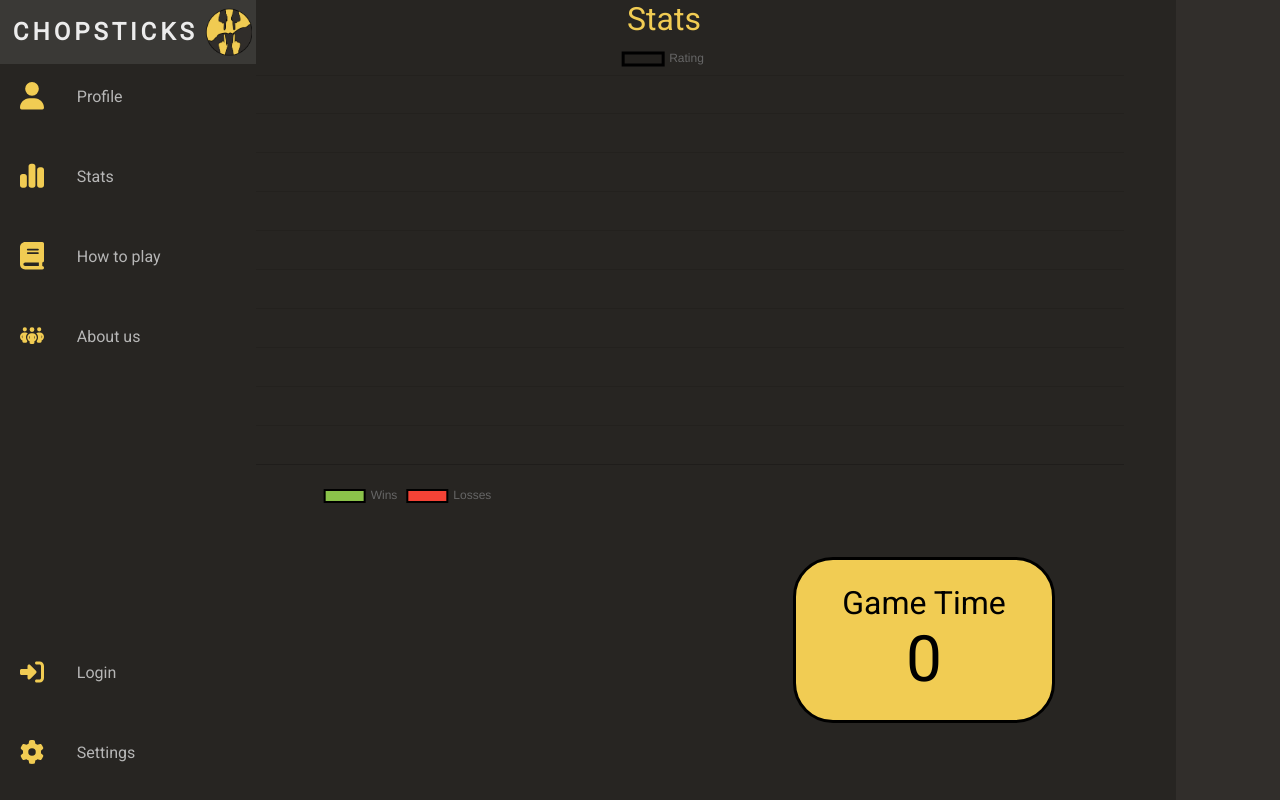
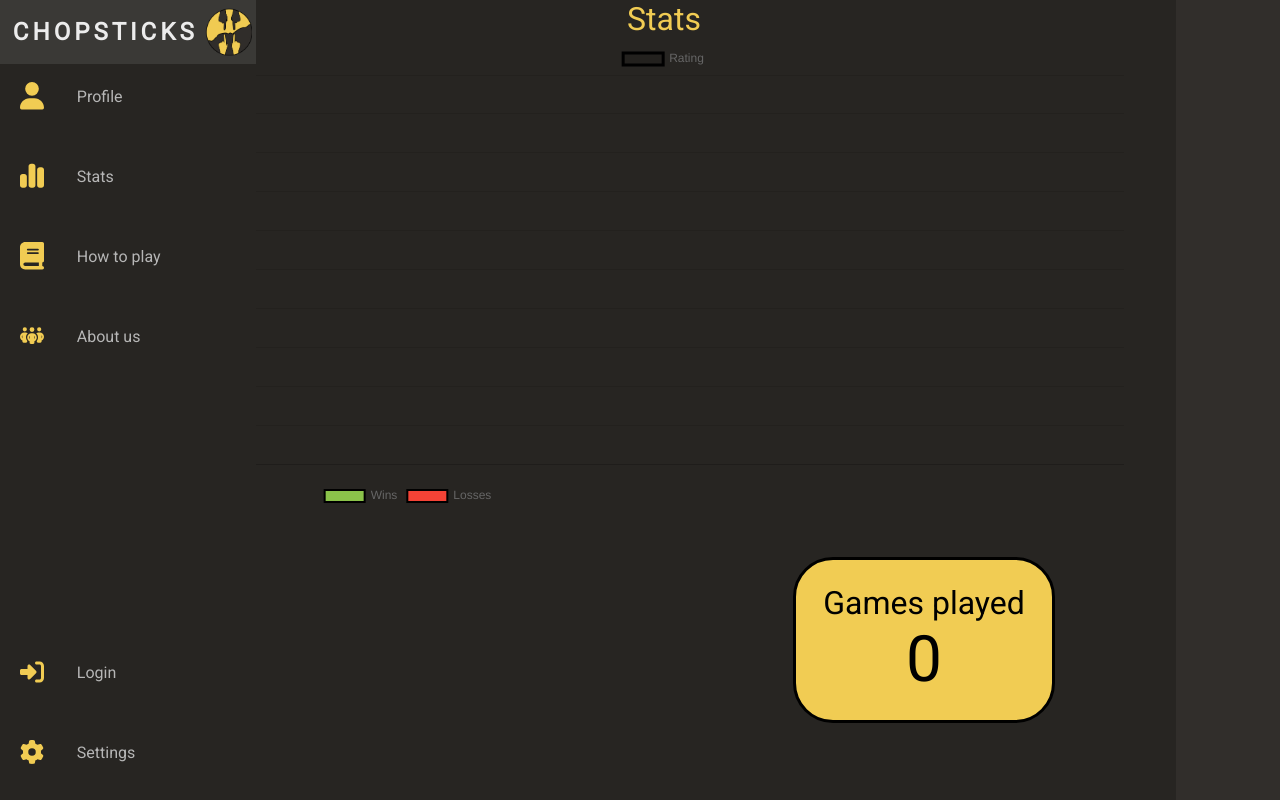
Before and after one commit to TheArtemis/chopstick.js, a Vue app: page /stats in a window 1280 px wide. Built offline with nearby package versions, Linux system fonts and the light colour scheme.

Commit message:
games played

```diff
--- a/src/pages/Stats.vue
+++ b/src/pages/Stats.vue
@@ -235,7 +235,7 @@ export default {
           <canvas ref="pieChart"></canvas>
         </div>
         <div class="t-container">
-          <span class="text">Game Time</span>
+          <span class="text">Games played</span>
           <span class="count" data-val="400">0</span>
         </div>
       </div>
```
